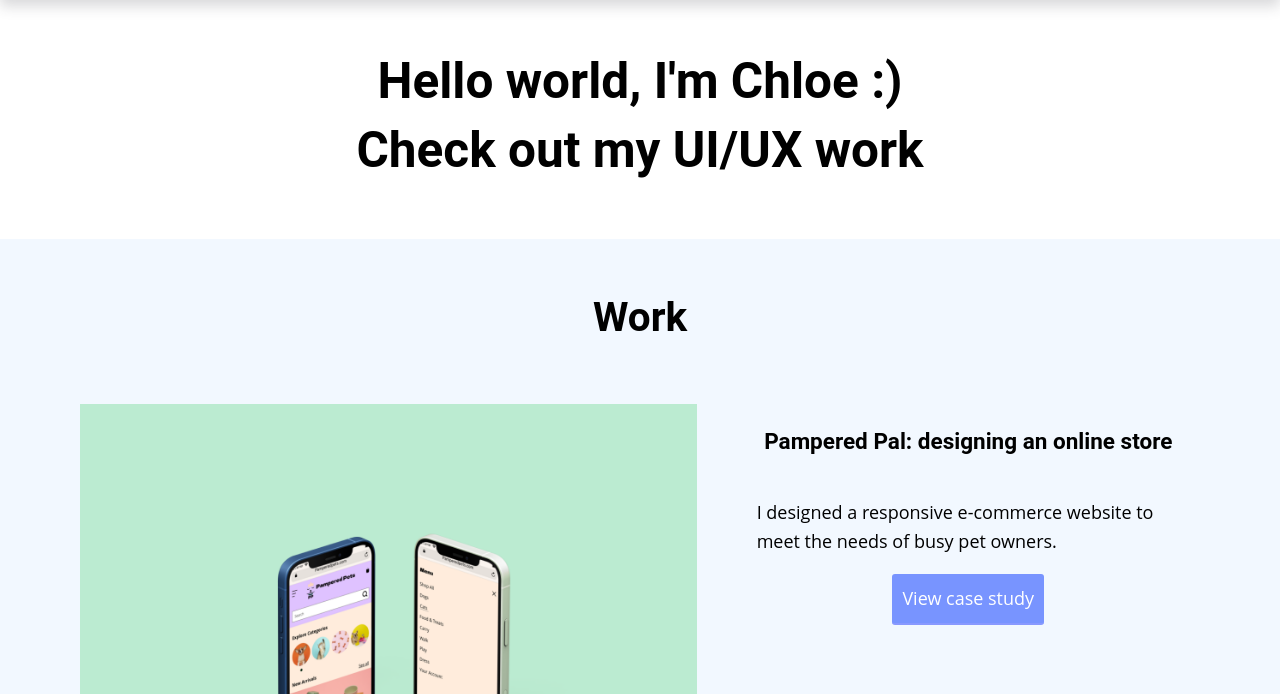
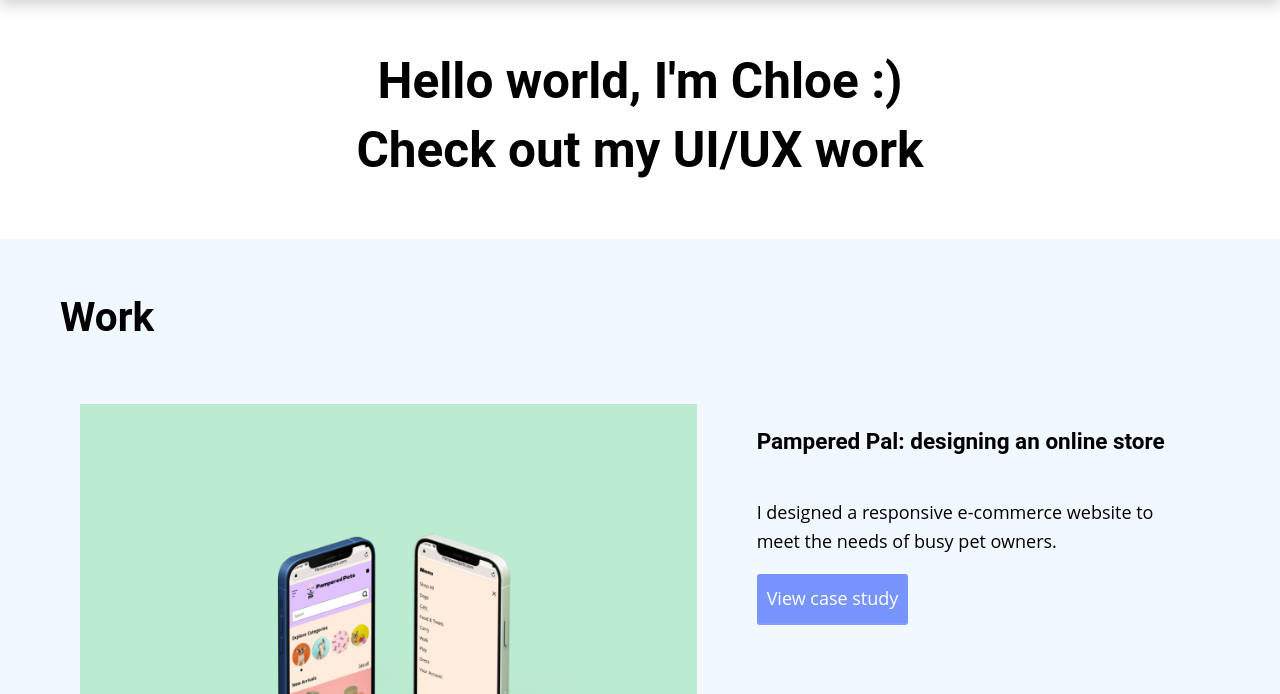
Before and after one commit to chloebarnarddesigns/Portfolio-SIte-Chloe-Barnard, a plain HTML site: page index.html in a window 1280 px wide. Shown: the part 106-800 px from the top of the page. Drawn offline with nearby package versions, Linux system fonts and the light colour scheme; a web font is replaced by a local one.

Commit message:
Left align headers

```diff
--- a/css/style.css
+++ b/css/style.css
@@ -180,13 +180,6 @@ a:active {
   display: block;
 }
 
-#work {
-  text-align: center;
-}
-
-#work h2 {
-  text-align: center;
-}
 
 #work p {
   text-align: left;
```
